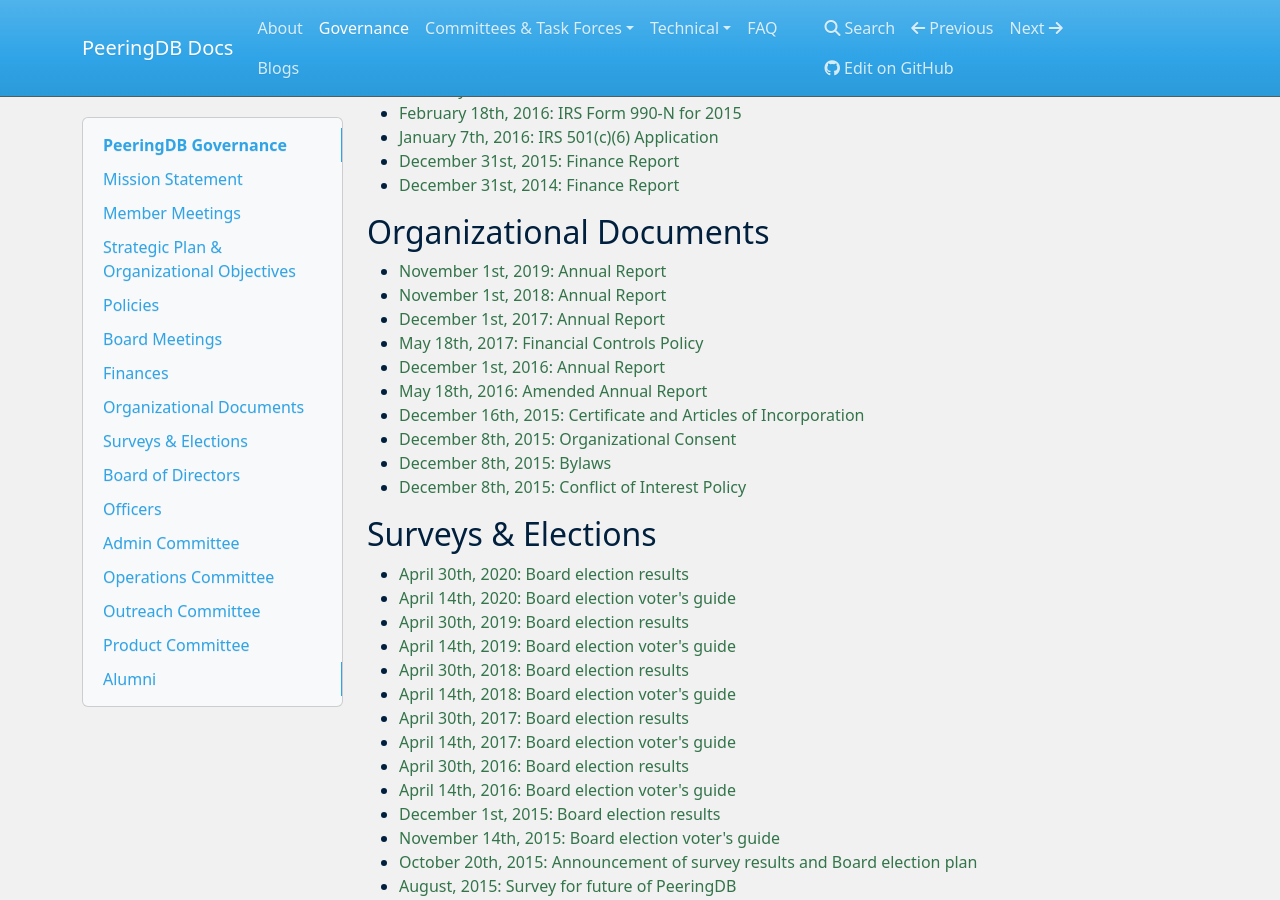
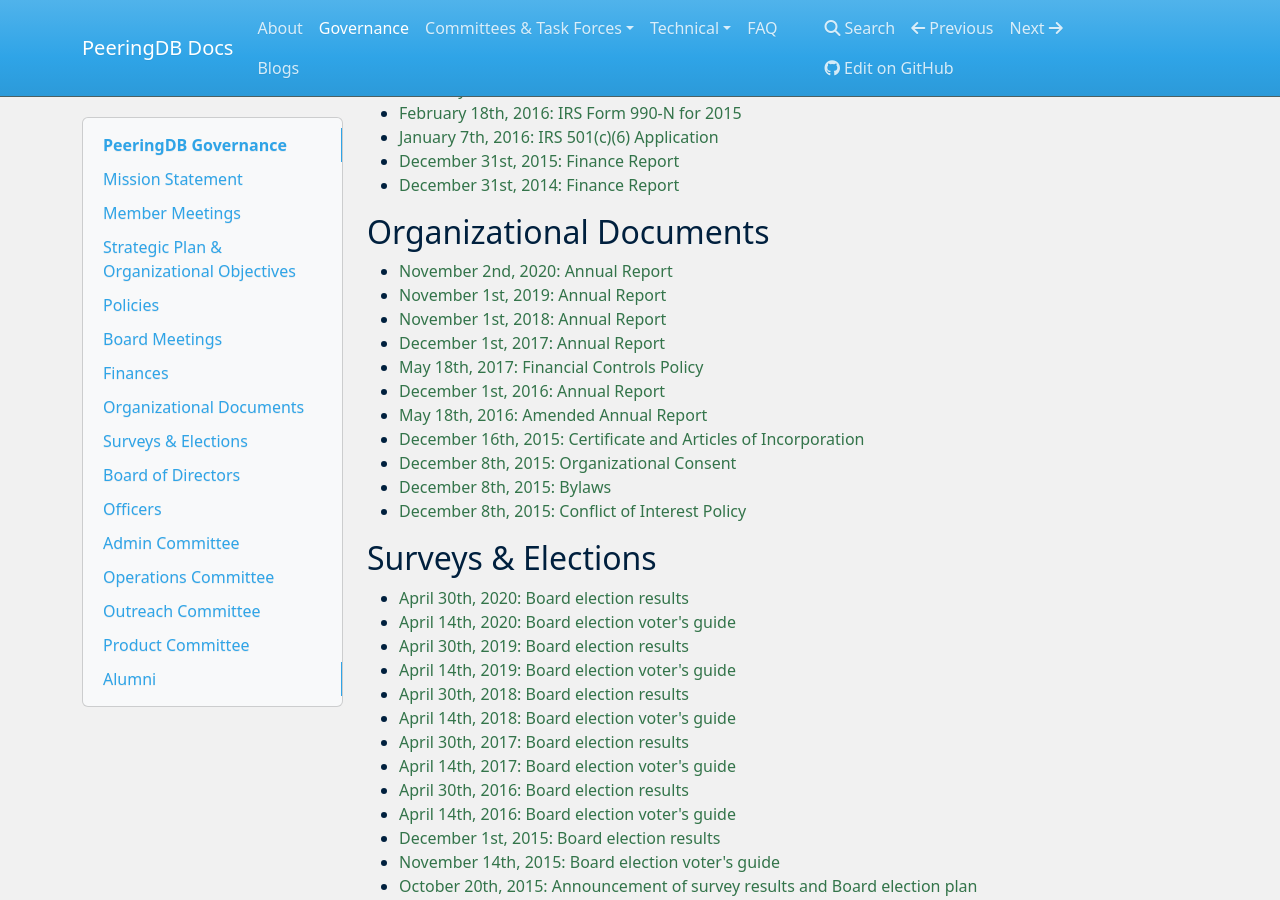
Before and after one commit to peeringdb/docs, an MkDocs documentation site: the page built from docs/gov.md, in a window 1280 px wide and 900 px high, scrolled down 1729 px. Built offline with MkDocs 1.6.1, drawn with Linux system fonts in a browser that asks for light colours; nearby versions of some CDN libraries.

Commit message:
Annual Report.

```diff
--- a/docs/gov.md
+++ b/docs/gov.md
@@ -78,6 +78,7 @@
 
 ## Organizational Documents
 
+- [November 2nd, 2020: Annual Report](gov/legaldocs/2020-11-02_PeeringDB_Annual_Report.pdf)
 - [November 1st, 2019: Annual Report](gov/legaldocs/2019-11-01_PeeringDB_Annual_Report.pdf)
 - [November 1st, 2018: Annual Report](gov/legaldocs/2018-11-01_PeeringDB_Annual_Report.pdf)
 - [December 1st, 2017: Annual Report](gov/legaldocs/2017-12-01_PeeringDB_Annual_Report.pdf)
```
Also changed, not shown: 1 other file.
